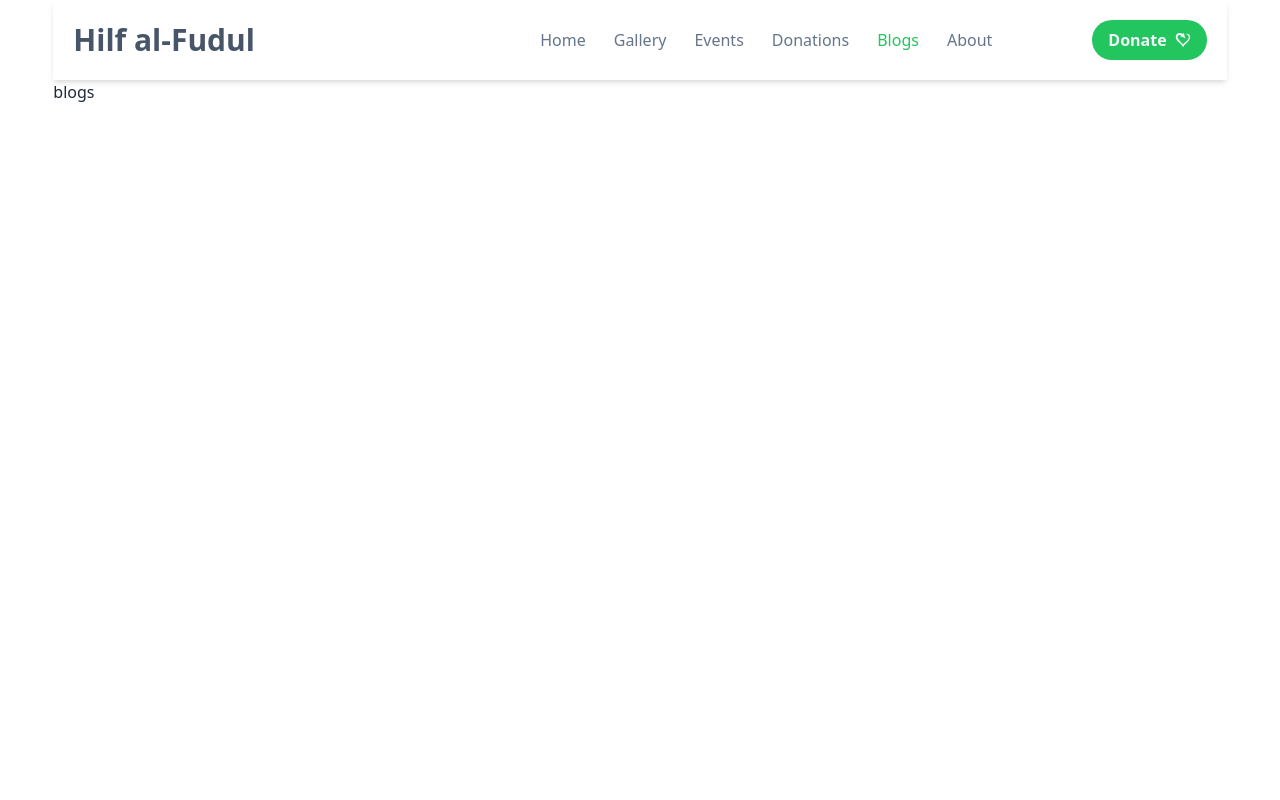
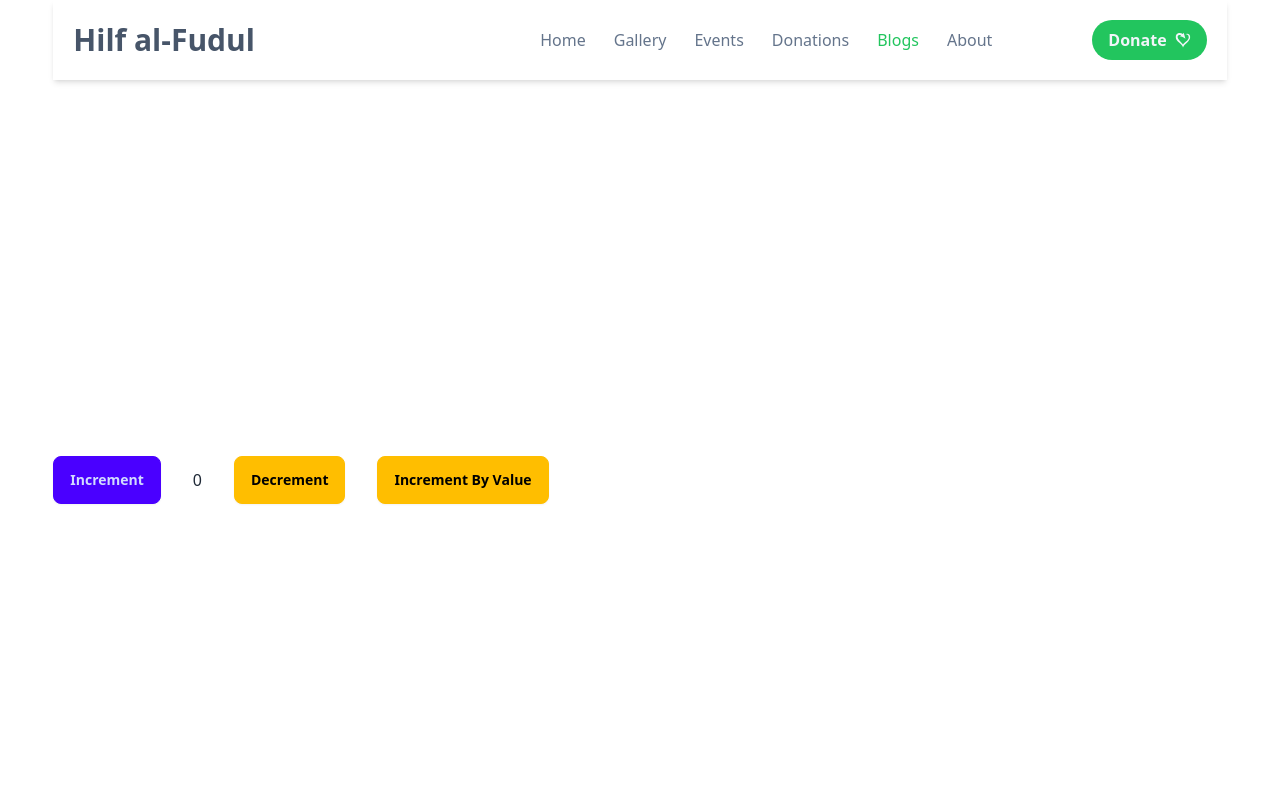
Before and after one commit to naymHdev/Hilful-Fujul-Client, a React (Vite) app: page /blogs in a window 1280 px wide. Shown: the top 800 px of the page. Built offline with nearby package versions, Linux system fonts and the light colour scheme; no server answers.

Commit message:
create a || Redux Store ||

```diff
--- a/package.json
+++ b/package.json
@@ -11,11 +11,13 @@
   },
   "dependencies": {
     "@headlessui/react": "^1.7.18",
+    "@reduxjs/toolkit": "^2.2.1",
     "@tanstack/react-query": "^5.17.15",
     "antd": "^5.14.0",
     "axios": "^1.6.5",
     "firebase": "^10.7.2",
     "heroicons": "^2.1.1",
+    "immer": "^10.0.3",
     "localforage": "^1.10.0",
     "match-sorter": "^6.3.3",
     "react": "^18.2.0",
@@ -24,7 +26,9 @@
     "react-hook-form": "^7.50.1",
     "react-hot-toast": "^2.4.1",
     "react-icons": "^5.0.1",
+    "react-redux": "^9.1.0",
     "react-router-dom": "^6.21.2",
+    "redux-logger": "^3.0.6",
     "sort-by": "^1.2.0"
   },
   "devDependencies": {
--- a/src/Pages/Blogs/Blogs.jsx
+++ b/src/Pages/Blogs/Blogs.jsx
@@ -1,11 +1,41 @@
-
+import { useDispatch, useSelector } from "react-redux";
+import {
+  decrement,
+  increment,
+  incrementByValue,
+} from "../../Redux/features/counter/counterSlice";
 
 const Blogs = () => {
-    return (
+  const count = useSelector((state) => state.counter.count);
+  const dispatch = useDispatch();
+
+  return (
+    <div>
+      <div className=" flex items-center gap-8 h-screen">
+        <button
+          className="btn btn-primary"
+          onClick={() => dispatch(increment())}
+        >
+          Increment
+        </button>
         <div>
-            <p>blogs</p>
+          <p>{count}</p>
         </div>
-    );
+        <button
+          className="btn btn-warning"
+          onClick={() => dispatch(decrement())}
+        >
+          Decrement
+        </button>
+        <button
+          className="btn btn-warning"
+          onClick={() => dispatch(incrementByValue(3))}
+        >
+          Increment By Value
+        </button>
+      </div>
+    </div>
+  );
 };
 
 export default Blogs;
--- /dev/null
+++ b/src/Redux/features/counter/counterSlice.js
@@ -0,0 +1,25 @@
+import { createSlice } from "@reduxjs/toolkit";
+
+const initialState = {
+  count: 0,
+};
+
+export const counterSlice = createSlice({
+  name: "counter",
+  initialState,
+  reducers: {
+    increment: (state) => {
+      state.count = state.count + 1;
+    },
+    decrement: (state) => {
+      state.count = state.count - 1;
+    },
+    incrementByValue: (state, action) => {
+      state.count = state.count + action.payload;
+    },
+  },
+});
+
+export const { increment, decrement, incrementByValue } = counterSlice.actions;
+
+export default counterSlice.reducer;
--- /dev/null
+++ b/src/Redux/middlewares/logger.js
@@ -0,0 +1,6 @@
+const logger = (store) => (next) => (action) => {
+  const currentState = store.getState();
+  console.log(currentState);
+};
+
+export default logger;
--- /dev/null
+++ b/src/Redux/store.js
@@ -0,0 +1,10 @@
+import { configureStore } from "@reduxjs/toolkit";
+import counterReducer from "../Redux/features/counter/counterSlice";
+import logger from "./middlewares/logger";
+
+export const store = configureStore({
+  reducer: {
+    counter: counterReducer,
+  },
+  middleware: (getDefaultMiddleware) => getDefaultMiddleware().concat(logger),
+});
--- a/src/main.jsx
+++ b/src/main.jsx
@@ -6,16 +6,20 @@ import router from "./Routers/Router.jsx";
 import { QueryClient, QueryClientProvider } from "@tanstack/react-query";
 import { Toaster } from "react-hot-toast";
 import AuthProvider from "./Provider/AuthProvider.jsx";
+import { Provider } from "react-redux";
+import { store } from "./Redux/store.js";
 
 const queryClient = new QueryClient();
 
 ReactDOM.createRoot(document.getElementById("root")).render(
   <React.StrictMode>
-    <AuthProvider>
-      <QueryClientProvider client={queryClient}>
-        <Toaster />
-        <RouterProvider router={router} />
-      </QueryClientProvider>
-    </AuthProvider>
+    <Provider store={store}>
+      <AuthProvider>
+        <QueryClientProvider client={queryClient}>
+          <RouterProvider router={router} />
+          <Toaster />
+        </QueryClientProvider>
+      </AuthProvider>
+    </Provider>
   </React.StrictMode>
 );
```
Also changed, not shown: 1 other file (tests, documents, lock files or other folders).
